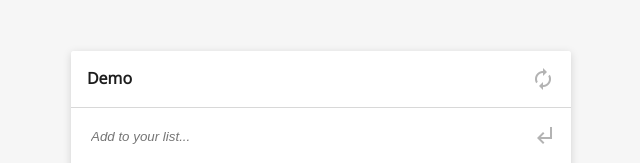
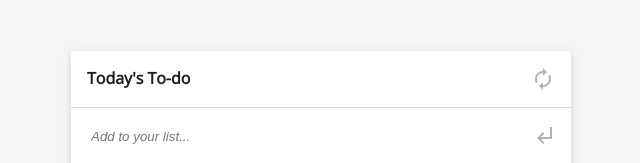
Before and after one commit to AmaduKamara/todo-list, a website built with webpack: page src/index.html in a window 1280 px wide. Shown: the part 157-320 px from the top of the page, 319-959 px from the left. Built offline with nearby package versions, Linux system fonts and the light colour scheme.

Commit message:
Changed app title to Today's To-do

```diff
--- a/src/index.html
+++ b/src/index.html
@@ -16,7 +16,7 @@
     <main>
       <div class="todo-wrapper">
         <div class="todo-header">
-          <h2>Demo</h2>
+          <h2>Today's To-do</h2>
           <span class="material-icons">autorenew</span>
           </svg>
         </div>
```
